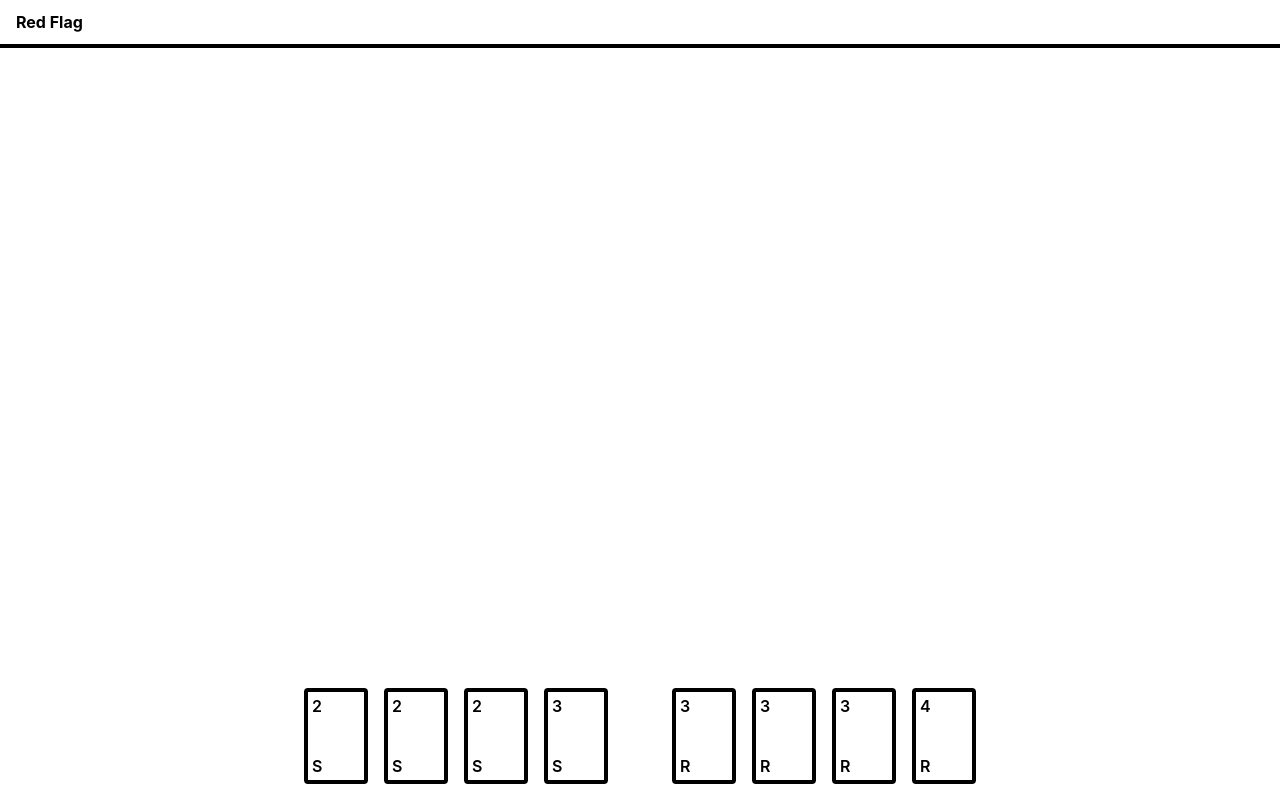
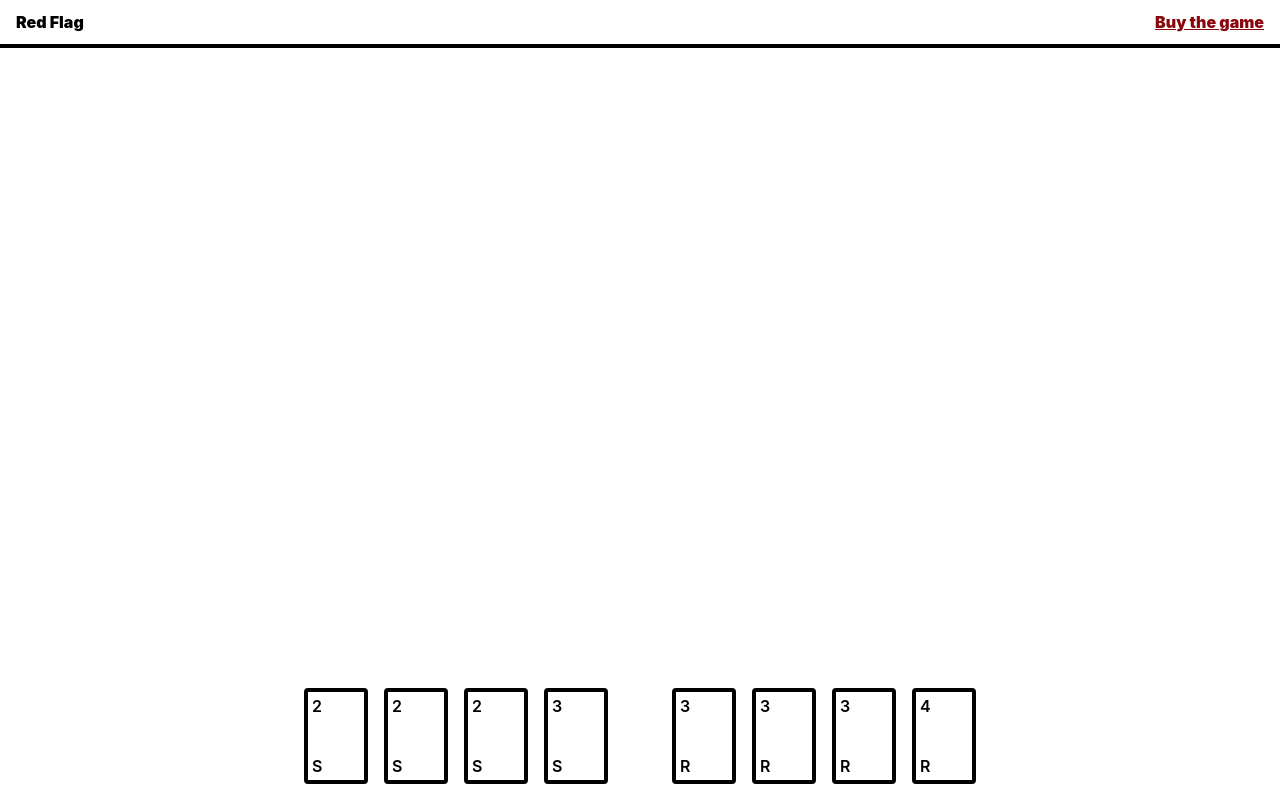
Before and after one commit to jon-athan-hall/red-flag, a React (Create React App) app: page / in a window 1280 px wide. Built offline with nearby package versions, Linux system fonts and the light colour scheme.

Commit message:
Include link to buy physical game.

```diff
--- a/src/app/App.css
+++ b/src/app/App.css
@@ -5,6 +5,8 @@
 }
 
 .App-header {
+  display: flex;
+  justify-content: space-between;
   padding: 0 1em;
   width: 100%;
   height: 3em;
@@ -12,11 +14,20 @@
   border-bottom: 0.25rem solid var(--color-border);
 }
 
-.App-header h1 {
+.App-header > * {
   margin: 0;
   height: calc(3em - 0.25rem);
   font-size: 1rem;
+  font-weight: 900;
   line-height: calc(3em - 0.25rem);
+}
+
+.App-header a,
+.App-header a:hover,
+.App-header a:active,
+.App-header a:visited {
+  color: var(--color-highlight);
+  border-bottom: 0.25 solid var(--color-highlight);
 }
 
 .App-main {
--- a/src/app/App.tsx
+++ b/src/app/App.tsx
@@ -17,6 +17,7 @@ const App = () => {
     <div className="App">
       <header className="App-header">
         <h1>Red Flag</h1>
+        <a href="http://strongholdgames.com/our-games/flamme-rouge/" target="_blank">Buy the game</a>
       </header>
       <main className="App-main">
         <section className="App-hands">
```
